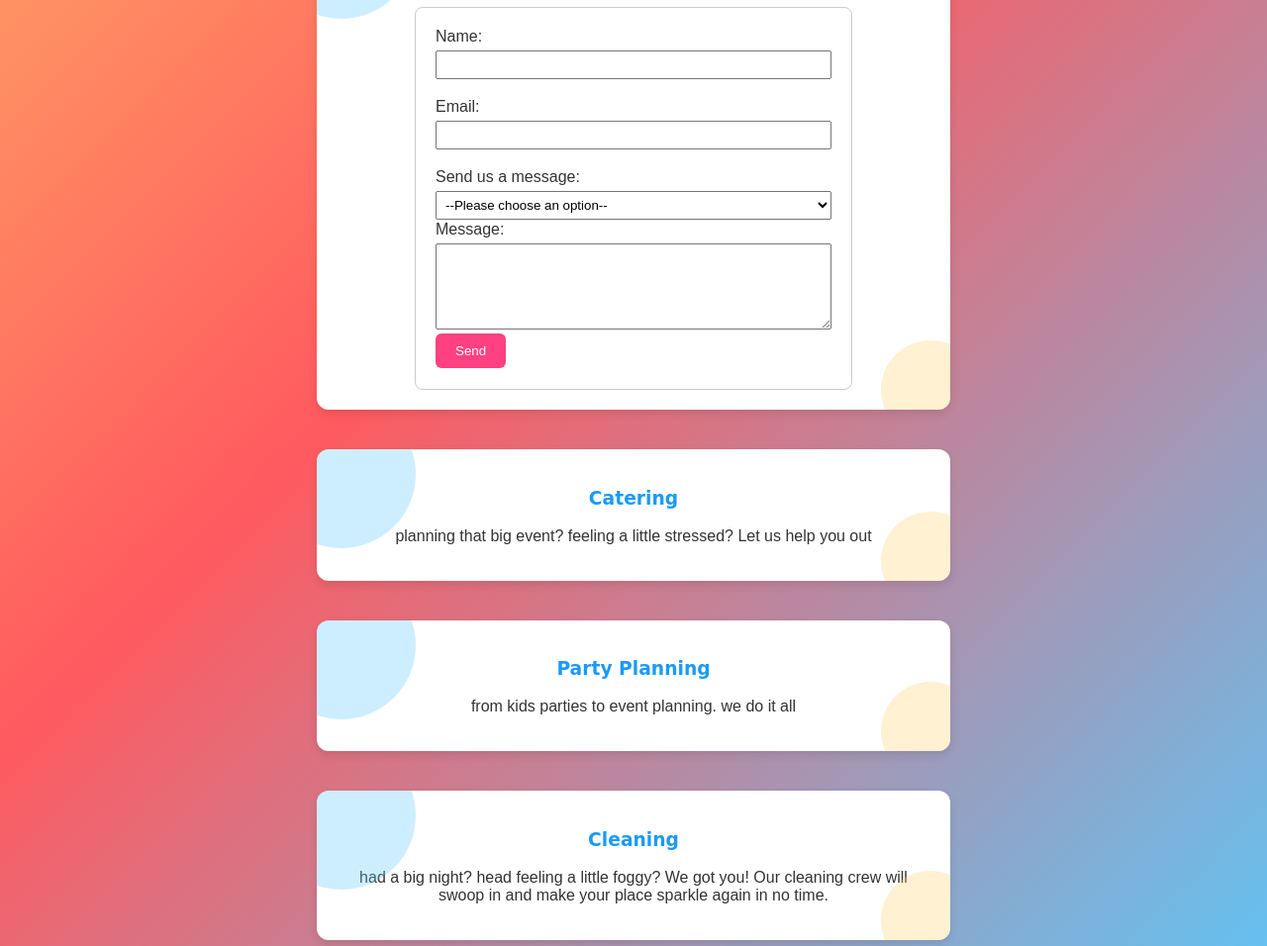
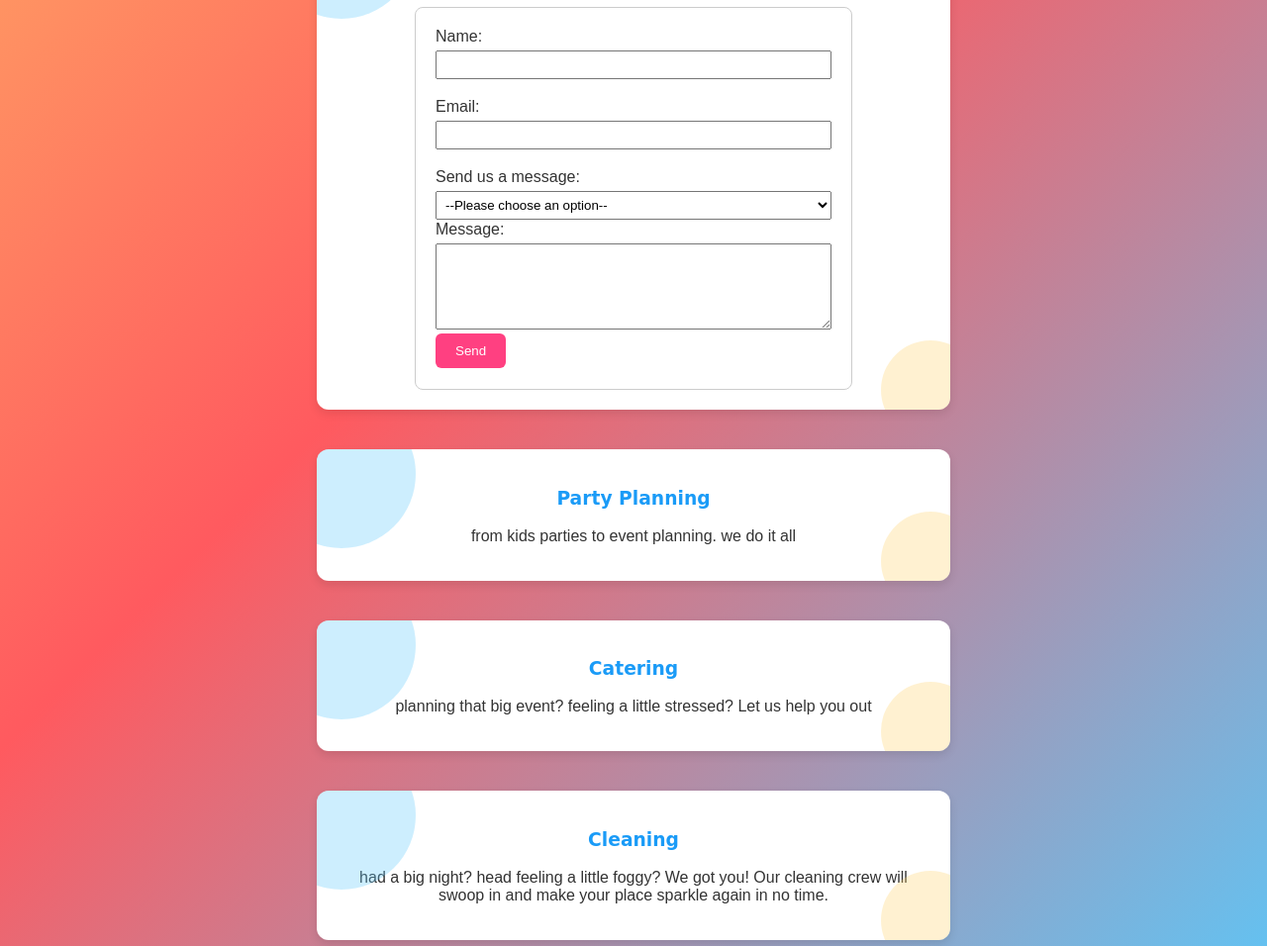
Before and after one commit to knwessels/knwessels.github.io, a plain HTML site: page index.html in a window 1280 px wide. Shown: the part 823-1779 px from the top of the page at 99% size. Drawn offline with Linux system fonts and the light colour scheme.

```diff
--- a/index.html
+++ b/index.html
@@ -30,8 +30,8 @@
         <h2>Our Services</h2>
         <nav>
             <ul>
+                <li>🎈<a href="#event_planning">Event Planning</a></li>
                 <li>🍽️<a href="#catering">Catering</a></li>
-                <li>🎈<a href="#event_planning">Event Planning</a></li>
                 <li>🧹<a href="#cleaning">Cleaning</a></li>
             </ul>
         </nav>
@@ -69,16 +69,15 @@
 
 </section>
 
+<section id="event_planning">
+<h3>Party Planning</h3>
+<p>from kids parties to event planning. we do it all</p>
+</section>
+
 <section id="catering">
 <h3>Catering</h3>
 <p>planning that big event? feeling a little stressed? Let us help you out</p>
 </section>
-
-<section id="party_planning">
-<h3>Party Planning</h3>
-<p>from kids parties to event planning. we do it all</p>
-</section>
-
 
 <section id="cleaning">
 <h3>Cleaning</h3>
```
